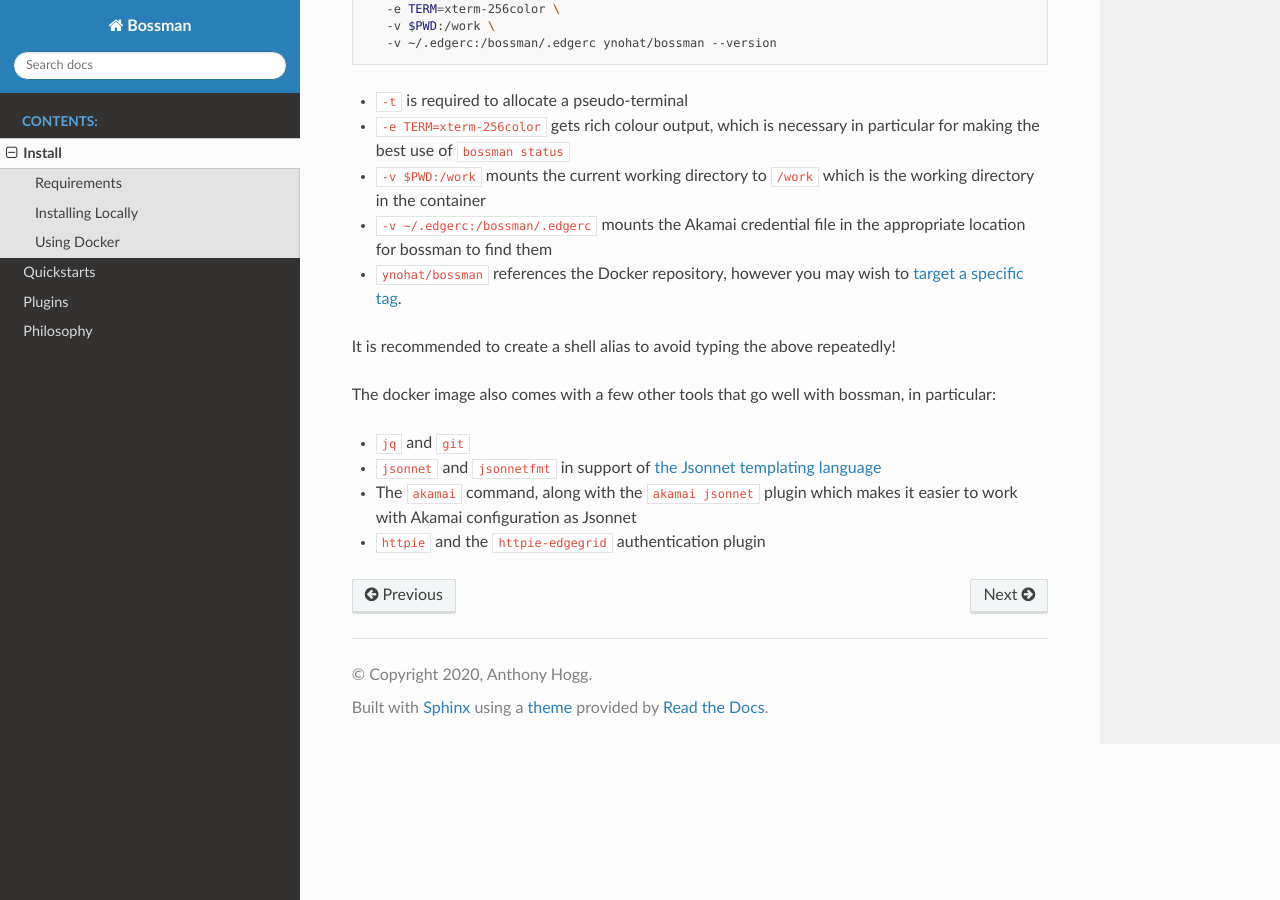
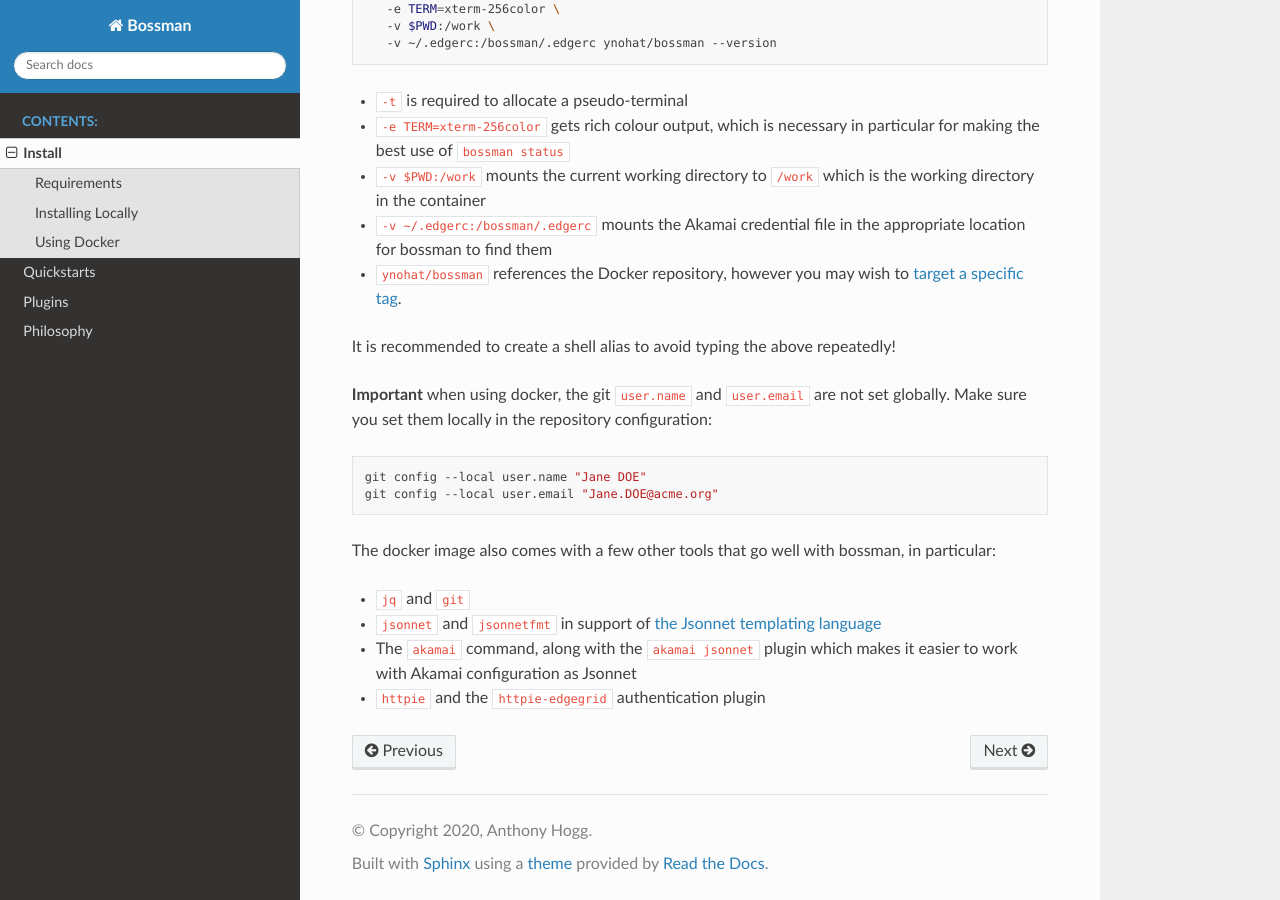
Before and after one commit to ynohat/bossman, a Sphinx documentation site: the page built from docs/install.rst, in a window 1280 px wide and 900 px high, scrolled down 543 px. Built offline with Sphinx 7.4.7 and the Read the Docs theme 2.0.0, drawn with Linux system fonts in a browser that asks for light colours.

Commit message:
docs(install): set user.name and user.email locally when using docker

```diff
--- a/docs/install.rst
+++ b/docs/install.rst
@@ -36,6 +36,14 @@ are hard to meet.
 
 It is recommended to create a shell alias to avoid typing the above repeatedly!
 
+**Important** when using docker, the git ``user.name`` and ``user.email`` are not set globally.
+Make sure you set them locally in the repository configuration:
+
+.. code-block:: bash
+
+   git config --local user.name "Jane DOE"
+   git config --local user.email "Jane.DOE@acme.org"
+
 The docker image also comes with a few other tools that go well with bossman, in particular:
 
 - ``jq`` and ``git``
```
